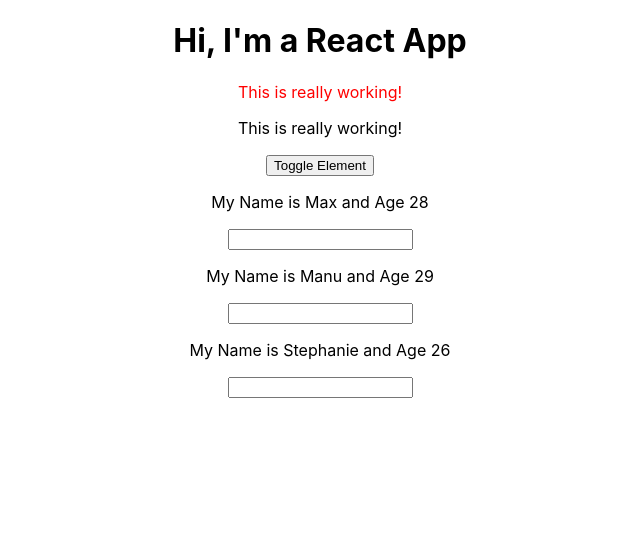
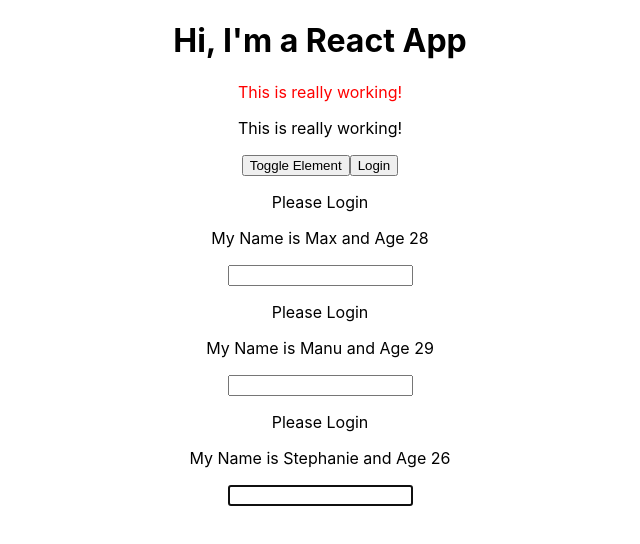
Before and after one commit to logicgupta/React_Learning, a React (Create React App) app: page / in a window 1280 px wide. Both pictures are taken after a click on the button "Toggle Element". Shown: the top 544 px of the page, without its empty margins (320-960 px from the left). Built offline with nearby package versions, Linux system fonts and the light colour scheme.

Commit message:
Reference in components

```diff
--- a/package.json
+++ b/package.json
@@ -6,6 +6,7 @@
     "@testing-library/jest-dom": "^4.2.4",
     "@testing-library/react": "^9.5.0",
     "@testing-library/user-event": "^7.2.1",
+    "prop-types": "^15.7.2",
     "radium": "^0.26.0",
     "react": "^16.13.1",
     "react-dom": "^16.13.1",
--- a/src/Cockpit/Cockpit.js
+++ b/src/Cockpit/Cockpit.js
@@ -1,10 +1,11 @@
-import React , {useEffect} from 'react'
+import React , {useEffect,useRef} from 'react'
 
 const cockpit=(props)=>{
 
     // Its showing Error
 
     // useEffect(()=>{
+        // toggleRef.current.click()
     //         console.log('[Cockpit.js]  useEffect');    // Error We are unable to use
     // },[]);
 
@@ -16,9 +17,10 @@ const cockpit=(props)=>{
     //     }
     // });
 
+    // const toggleRef=useRef(null);
+
 
     const classes=[]
-
     if(props.visible){
         classes.push('red');
     }
@@ -37,8 +39,13 @@ const cockpit=(props)=>{
             <p >This is really working!</p>
             <button
             alt={props.visible}
+            //ref={toggleRef}
             onClick={props.onToggleListener}
             >Toggle Element</button>
+
+            <button
+            onClick={props.authenticate}
+            >Login</button>
         </div>
     )
 }
--- a/src/components/Persons/Person/Person.js
+++ b/src/components/Persons/Person/Person.js
@@ -6,6 +6,17 @@ import styled from 'styled-components'
 import Aux from '../../../hoc/Aux'
 
 class   Person extends Component{
+
+    constructor(props){
+        super(props);
+
+        this.inputElementRef=React.createRef();
+    }
+
+    componentDidMount(){
+        // this.inputElement.focus();
+        this.inputElementRef.current.focus();
+    }
 
     render(){
         const StyledDiv=styled.div`
@@ -21,12 +32,25 @@ class   Person extends Component{
                 }
 
     `;
+    // Aux component and React.Fragment does the same so we can use anyone of them.
+    // I am using here Aux
+    // Technically we can use <React.Fragment> because it reduces our code.
     return (
         <Aux  >
+            {
+                this.props.isAuth? <p>Authenticated!</p> :<p> Please Login</p>
+            }
             <p onClick={this.props.click} >My   Name    is {this.props.name}    and Age {this.props.age}</p>
             <p>{this.props.children}</p>
-            <input  type="text" onChange={this.props.onChangeListener}/>
+            <input
+            key="i3"
+            type="text"
+            // ref={(inputEl)=>this.inputElement=inputEl}
+            ref={this.inputElementRef}
+            onChange={this.props.onChangeListener}/>
         </Aux>
+
+
     )
     }
     }
--- a/src/components/Persons/Persons.js
+++ b/src/components/Persons/Persons.js
@@ -1,6 +1,7 @@
 import React,{ PureComponent} from 'react';
 
 import Person from './Person/Person'
+import withClass from '../../hoc/WithClass'
 
 class Persons extends PureComponent{
 
@@ -41,6 +42,7 @@ class Persons extends PureComponent{
           click={()=>this.props.click(index)}    // Delete
           onChangeListener={(event)=>this.props.onChange(event,pers.id)}
           key={pers.id}
+          isAuth={this.props.isAuthenticate}
           />
         )
     })
@@ -49,4 +51,4 @@ class Persons extends PureComponent{
 }
 
 
-export default Persons
+export default withClass(Persons,"App");
--- a/src/containers/App.js
+++ b/src/containers/App.js
@@ -4,6 +4,12 @@ import Styled from 'styled-components'
 
 import Persons from '../components/Persons/Persons'
 import Cockpit from '../Cockpit/Cockpit'
+
+import withClass from '../hoc/WithClass'
+
+import Aux from '../hoc/Aux'
+
+import PropTypes from 'prop-types'
 
 
                 // We use nomal css styling to Style the components in syled-component
@@ -37,7 +43,9 @@ class App extends Component {
       { id:'sssd3',name: 'Stephanie', age: 26 }
     ],
     otherState: 'some other value',
-    visible:false
+    visible:false,
+    stateCounter:0,
+    authenticate:false
   };
 
 
@@ -98,8 +106,12 @@ class App extends Component {
     const persons=[...this.state.persons];
     persons[personIndex]=person;
 
-    this.setState({
-      persons: persons
+    this.setState((prevState,props)=>
+    {
+     return{
+      persons: persons,
+      stateCounter:prevState.stateCounter+1
+     }
     });
   }
 
@@ -120,6 +132,13 @@ class App extends Component {
   }
 
 
+  authenticateHandler=()=>{
+    this.setState({
+      authenticate:true
+    });
+  }
+
+
 
 
   render() {
@@ -133,6 +152,7 @@ class App extends Component {
       persons={this.state.persons}
       click={this.onDeleteListener}
       onChange={this.onChangeListener}
+      isAuthenticate={this.state.authenticate}
       >
       </Persons>
     </div>)
@@ -142,25 +162,36 @@ class App extends Component {
 
     return (
 
-      <div className="App">
+      <Aux>
         <Cockpit
         persons={this.state.persons}
         visible={this.state.visible}
         onToggleListener={this.onToggleListener}
+        authenticate={this.authenticateHandler}
         >
+
 
         </Cockpit>
 
         {persons}
 
-      </div>
+      </Aux>
 
     );
     // return React.createElement('div', {className: 'App'}, React.createElement('h1', null, 'Does this work now?'));
   }
 }
 
-export default App;
+
+Persons.propTypes={
+  persons:PropTypes.array,
+  click:PropTypes.func,
+  onChange:PropTypes.func
+}
+
+
+
+export default withClass(App,"App");
 
 //  Hooks      ------> useState
 
--- /dev/null
+++ b/src/hoc/WithClass.js
@@ -0,0 +1,18 @@
+import React from 'react'
+
+// import App from '../containers/App.css'
+//  const withClass=(props)=>{
+
+//     return (
+//         <div className="App">
+//                 {props.children}
+//         </div>
+//     );
+//  }
+const withClass=(WrapperComponent,className)=>{
+    return (props)=> <div className={className}>
+                <WrapperComponent   {...props}/>
+        </div>
+
+}
+ export default withClass
```
